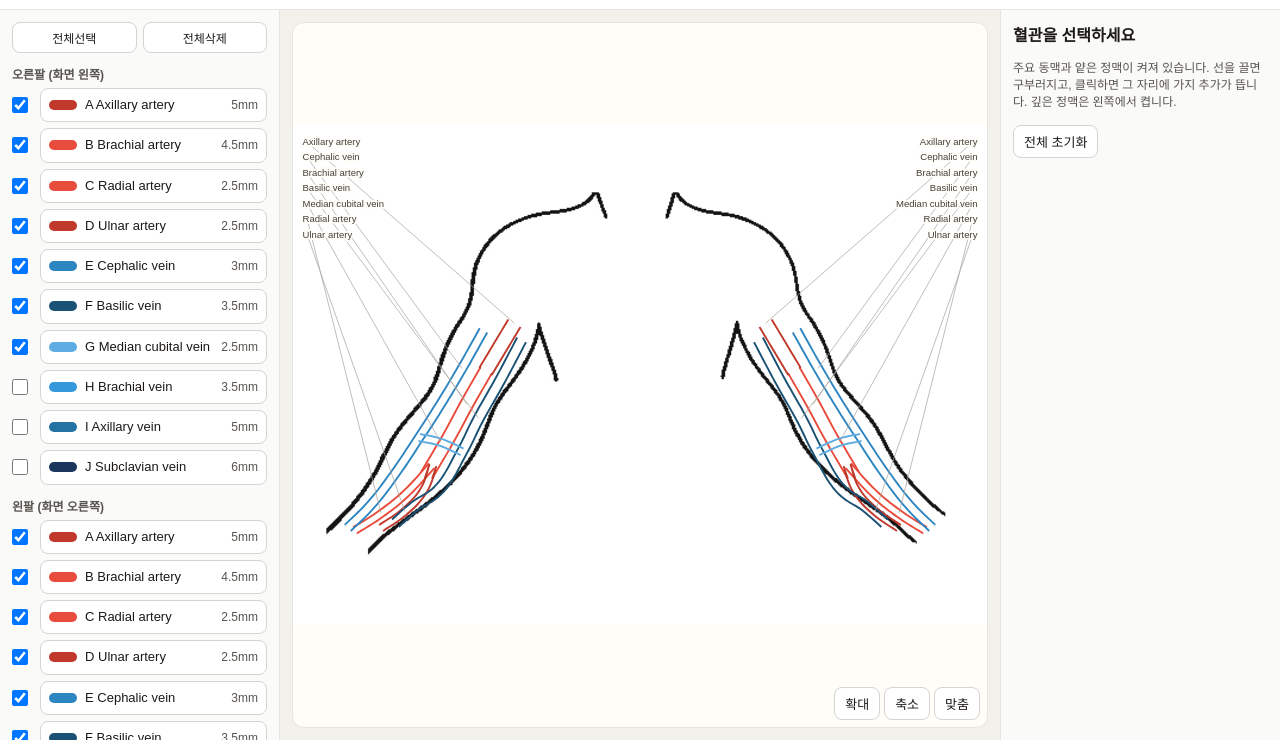
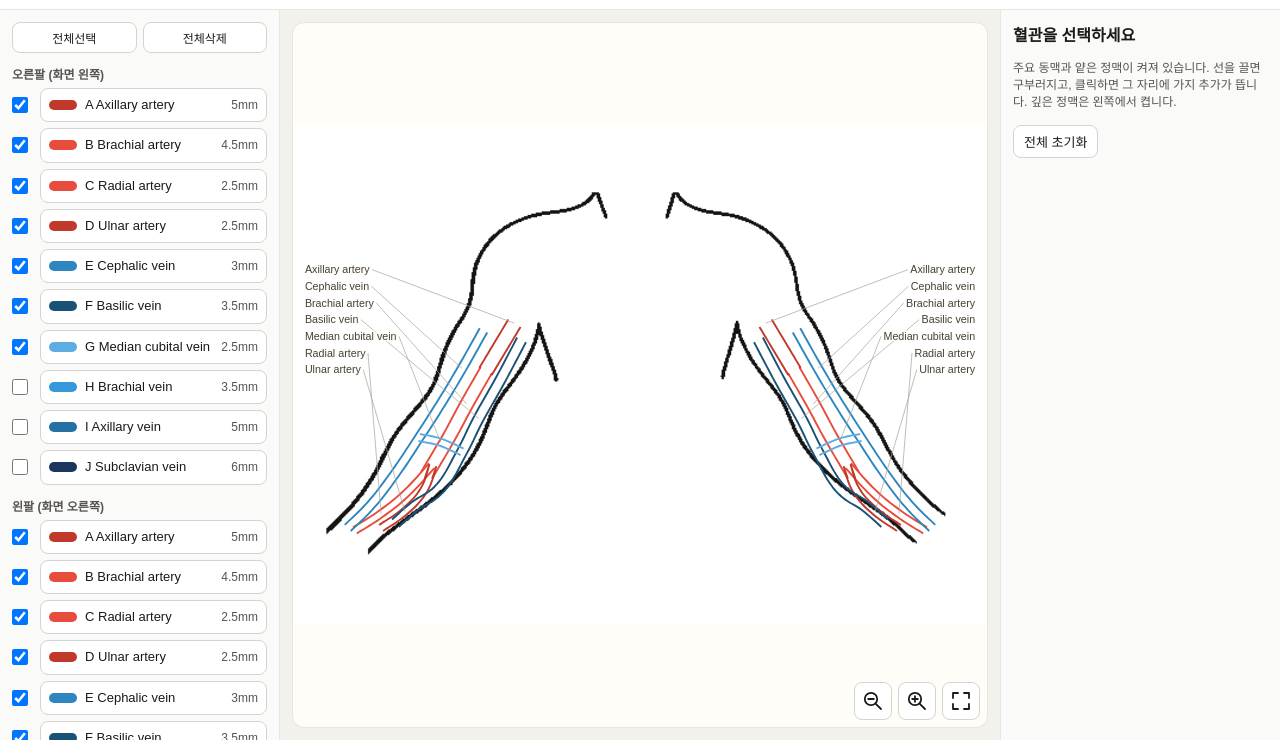
Before and after one commit to JangTaeSung/uddang, a plain HTML site: page index.html in a window 1280 px wide. Shown: the part 60-800 px from the top of the page. Drawn offline with Linux system fonts and the light colour scheme.

Commit message:
Let each vessel name be dragged with its leader line.
Labels start beside the arms, and the zoom controls are zoom out, zoom in, then fit.

Co-authored-by: JangTaeSung <JangTaeSung@users.noreply.github.com>

```diff
--- a/css/styles.css
+++ b/css/styles.css
@@ -110,7 +110,25 @@ aside { border-right: 1px solid var(--line); }
   bottom: 20px;
   z-index: 2;
   display: flex;
-  gap: 4px;
+  gap: 6px;
+}
+
+.zoom-tools button {
+  width: 38px;
+  height: 38px;
+  padding: 6px;
+  display: grid;
+  place-items: center;
+}
+
+.zoom-tools svg {
+  width: 24px;
+  height: 24px;
+  fill: none;
+  stroke: currentColor;
+  stroke-width: 1.8;
+  stroke-linecap: round;
+  stroke-linejoin: round;
 }
 
 svg#map {
--- a/index.html
+++ b/index.html
@@ -61,9 +61,15 @@
     </aside>
     <div class="stage">
       <div class="zoom-tools">
-        <button type="button" id="zoom-in">확대</button>
-        <button type="button" id="zoom-out">축소</button>
-        <button type="button" id="zoom-reset">맞춤</button>
+        <button type="button" id="zoom-out" aria-label="축소">
+          <svg viewBox="0 0 24 24" aria-hidden="true"><circle cx="10" cy="10" r="6.2"/><path d="M14.8 14.8 L20 20"/><path d="M7.2 10 h5.6"/></svg>
+        </button>
+        <button type="button" id="zoom-in" aria-label="확대">
+          <svg viewBox="0 0 24 24" aria-hidden="true"><circle cx="10" cy="10" r="6.2"/><path d="M14.8 14.8 L20 20"/><path d="M7.2 10 h5.6"/><path d="M10 7.2 v5.6"/></svg>
+        </button>
+        <button type="button" id="zoom-reset" aria-label="맞춤">
+          <svg viewBox="0 0 24 24" aria-hidden="true"><path d="M4 9 V4 H9"/><path d="M15 4 H20 V9"/><path d="M20 15 V20 H15"/><path d="M9 20 H4 V15"/></svg>
+        </button>
       </div>
       <svg id="map" viewBox="0 0 583 419" role="img" aria-label="상지 혈관 도식">
         <rect width="583" height="419" fill="#ffffff"></rect>
--- a/js/app.js
+++ b/js/app.js
@@ -723,41 +723,51 @@ function renderVessels() {
       labelLayer.append(text);
     } else {
       labels.push({
+        id: vessel.id,
         side: vessel.side,
         name: vessel.name,
         x: anchor.x,
         y: anchor.y,
         prefer: anchor.y + (vessel.labelDy || 0),
+        labelX: vessel.labelX,
+        labelY: vessel.labelY,
       });
     }
   }
   for (const side of ["rt", "lt"]) {
     const items = labels.filter((item) => item.side === side).sort((a, b) => a.prefer - b.prefer);
     const onLeft = side === "rt";
-    const textX = onLeft ? 8 : MAP_WIDTH - 8;
-    let y = 16;
+    const columnX = onLeft ? 10 : MAP_WIDTH - 10;
+    let stackY = 124;
     for (const item of items) {
+      const placed = Number.isFinite(item.labelX) && Number.isFinite(item.labelY);
+      const textX = placed ? item.labelX : columnX;
+      const textY = placed ? item.labelY : stackY;
+      if (!placed) stackY += 14;
+      const text = document.createElementNS("http://www.w3.org/2000/svg", "text");
+      text.setAttribute("x", String(textX));
+      text.setAttribute("y", String(textY));
+      text.setAttribute("text-anchor", onLeft ? "start" : "end");
+      text.setAttribute("font-size", "9");
+      text.setAttribute("fill", "#44403c");
+      text.setAttribute("stroke", "#fffdf8");
+      text.setAttribute("stroke-width", "2.5");
+      text.setAttribute("paint-order", "stroke");
+      text.dataset.label = item.id;
+      text.style.cursor = "grab";
+      text.textContent = item.name;
+      labelLayer.append(text);
+      const width = text.getComputedTextLength();
       const leader = document.createElementNS("http://www.w3.org/2000/svg", "line");
+      leader.dataset.leader = item.id;
       leader.setAttribute("x1", String(item.x));
       leader.setAttribute("y1", String(item.y));
-      leader.setAttribute("x2", String(onLeft ? textX + 4 : textX - 4));
-      leader.setAttribute("y2", String(y - 2));
+      leader.setAttribute("x2", String(onLeft ? textX + width + 2 : textX - width - 2));
+      leader.setAttribute("y2", String(textY - 3));
       leader.setAttribute("stroke", "#a8a29e");
       leader.setAttribute("stroke-width", "0.6");
       leader.setAttribute("pointer-events", "none");
-      const text = document.createElementNS("http://www.w3.org/2000/svg", "text");
-      text.setAttribute("x", String(textX));
-      text.setAttribute("y", String(y));
-      text.setAttribute("text-anchor", onLeft ? "start" : "end");
-      text.setAttribute("font-size", "8");
-      text.setAttribute("fill", "#44403c");
-      text.setAttribute("stroke", "#fffdf8");
-      text.setAttribute("stroke-width", "3");
-      text.setAttribute("paint-order", "stroke");
-      text.setAttribute("pointer-events", "none");
-      text.textContent = item.name;
-      labelLayer.append(leader, text);
-      y += 13;
+      labelLayer.insertBefore(leader, text);
     }
   }
   joinOutlines(outlines);
@@ -1056,6 +1066,19 @@ function onPointerDown(event) {
   if (target.closest("#cursor-menu")) return;
   const point = svgPoint(event);
   hideCursorMenu();
+  const labelHit = target.closest?.("[data-label]");
+  if (labelHit) {
+    const id = labelHit.dataset.label;
+    drag = {
+      kind: "label",
+      id,
+      dx: point.x - Number(labelHit.getAttribute("x")),
+      dy: point.y - Number(labelHit.getAttribute("y")),
+    };
+    labelHit.style.cursor = "grabbing";
+    if (svg.contains(labelHit)) svg.setPointerCapture(event.pointerId);
+    return;
+  }
   if (state.mode === "paint" && (event.target === svg || svg.contains(event.target))) {
     if (state.erasing) {
       drag = { kind: "erase" };
@@ -1123,6 +1146,24 @@ function isMapBackground(target) {
 
 function onPointerMove(event) {
   if (!drag) return;
+  if (drag.kind === "label") {
+    const point = svgPoint(event);
+    const vessel = vesselById(drag.id);
+    const text = labelLayer.querySelector(`[data-label="${drag.id}"]`);
+    const leader = labelLayer.querySelector(`[data-leader="${drag.id}"]`);
+    if (!vessel || !text || !leader) return;
+    const x = point.x - drag.dx;
+    const y = point.y - drag.dy;
+    vessel.labelX = x;
+    vessel.labelY = y;
+    text.setAttribute("x", String(x));
+    text.setAttribute("y", String(y));
+    const width = text.getComputedTextLength();
+    const towardRight = text.getAttribute("text-anchor") !== "end";
+    leader.setAttribute("x2", String(towardRight ? x + width + 2 : x - width - 2));
+    leader.setAttribute("y2", String(y - 3));
+    return;
+  }
   if (drag.kind === "pan") {
     const dx = (event.clientX - drag.cx) * (view.width / svg.clientWidth);
     const dy = (event.clientY - drag.cy) * (view.height / svg.clientHeight);
```
Also changed, not shown: 1 other file.
